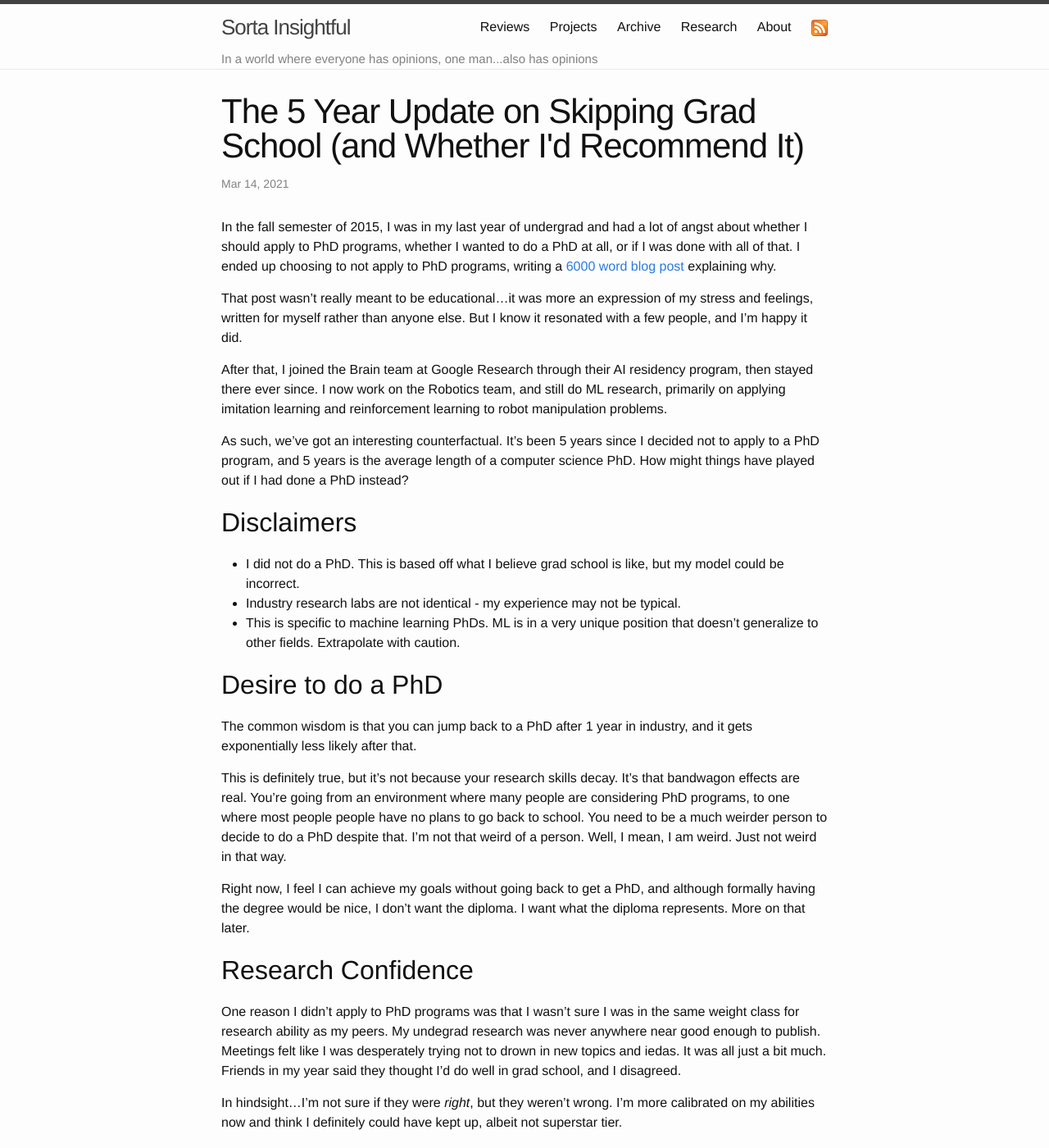
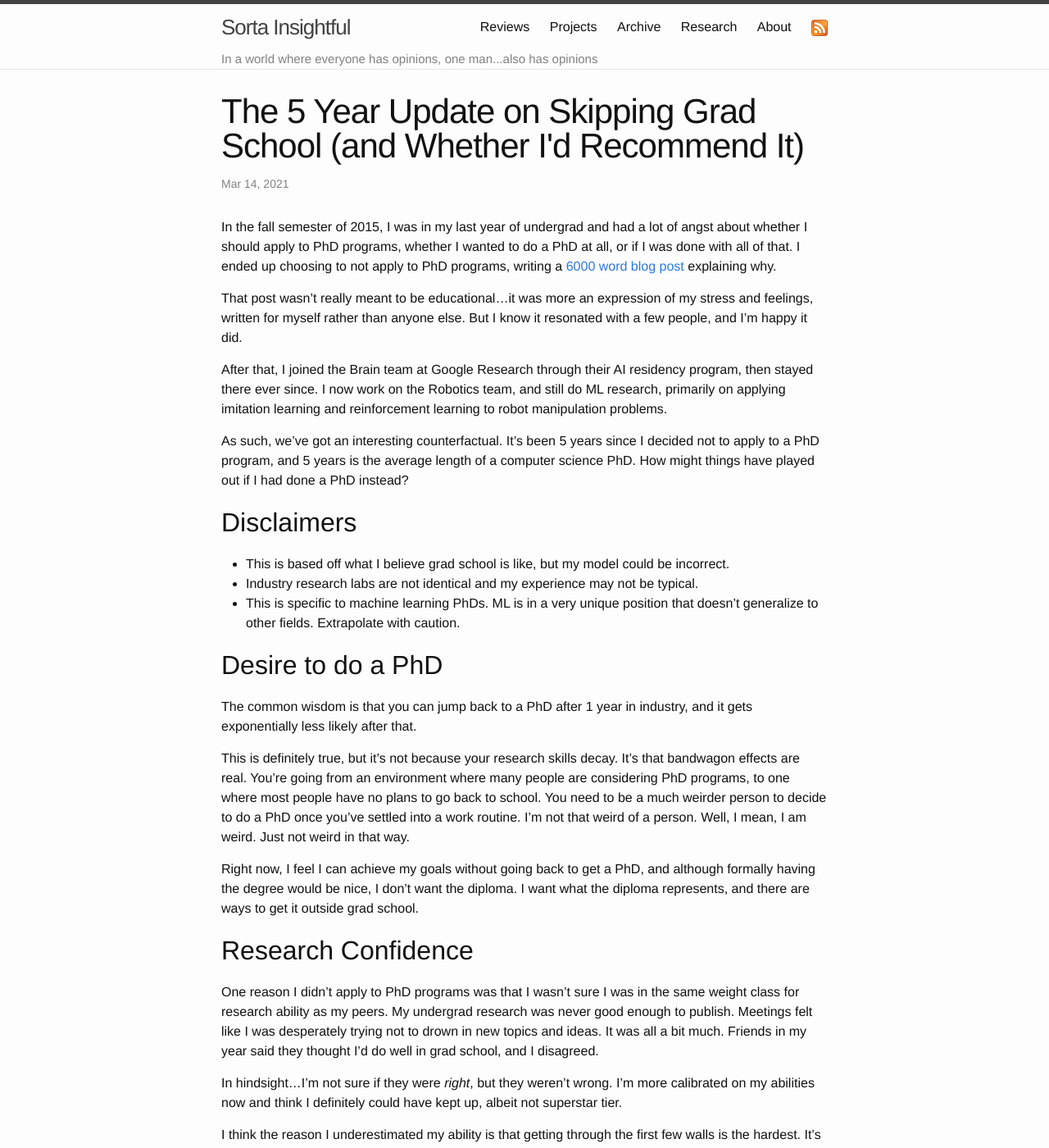
Before and after one commit to alexirpan/alexirpan.github.io, a Jekyll site: the page built from _posts/2021-03-14-grad-school-5years.markdown, in a window 1280 px wide and 1400 px high. Shown: the whole window at 82% size. Built offline with Jekyll 4.4.1, drawn with Linux system fonts in a browser that asks for light colours; nearby versions of some CDN libraries; formulas are drawn with MathJax 3.

Commit message:
Sending out another draft

```diff
--- a/_posts/2021-03-14-grad-school-5years.markdown
+++ b/_posts/2021-03-14-grad-school-5years.markdown
@@ -30,9 +30,9 @@ instead?
 Disclaimers
 ---------------------------------------------------------------------
 
-* I did not do a PhD. This is based off what I believe grad school is like,
+* This is based off what I believe grad school is like,
 but my model could be incorrect.
-* Industry research labs are not identical - my experience may not be typical.
+* Industry research labs are not identical and my experience may not be typical.
 * This is specific to machine learning PhDs. ML is in a very unique position
 that doesn't generalize to other fields. Extrapolate with caution.
 
@@ -45,24 +45,26 @@ and it gets exponentially less likely after that.
 
 This is definitely true, but it's not because your research skills decay. It's
 that bandwagon effects are real. You're going from an environment where many people
-are considering PhD programs, to one where most people people have no plans to
+are considering PhD programs, to one where most people have no plans to
 go back to school. You need to be a much weirder person to decide to do a PhD
-despite that. I'm not that weird of a person. Well, I mean, I am weird. Just
+once you've settled into a work routine.
+I'm not that weird of a person. Well, I mean, I am weird. Just
 not weird in that way.
 
 Right now, I feel I can achieve my goals without going back
 to get a PhD, and although formally having the degree would be nice, I don't
-want the diploma. I want what the diploma represents. More on that later.
+want the diploma. I want what the diploma represents, and there are ways to
+get it outside grad school.
 
 
 Research Confidence
 ----------------------------------------------------------------------
 
 One reason I didn't apply to PhD programs was that I wasn't sure
-I was in the same weight class for research ability as my peers. My undegrad
-research was never anywhere near good enough to publish.
+I was in the same weight class for research ability as my peers. My undergrad
+research was never good enough to publish.
 Meetings felt like I was desperately
-trying not to drown in new topics and iedas. It was all just a bit much.
+trying not to drown in new topics and ideas. It was all a bit much.
 Friends in my year said they thought I'd do well in grad school, and I disagreed.
 
 In hindsight...I'm not sure if they were *right*, but they weren't wrong. I'm
```
